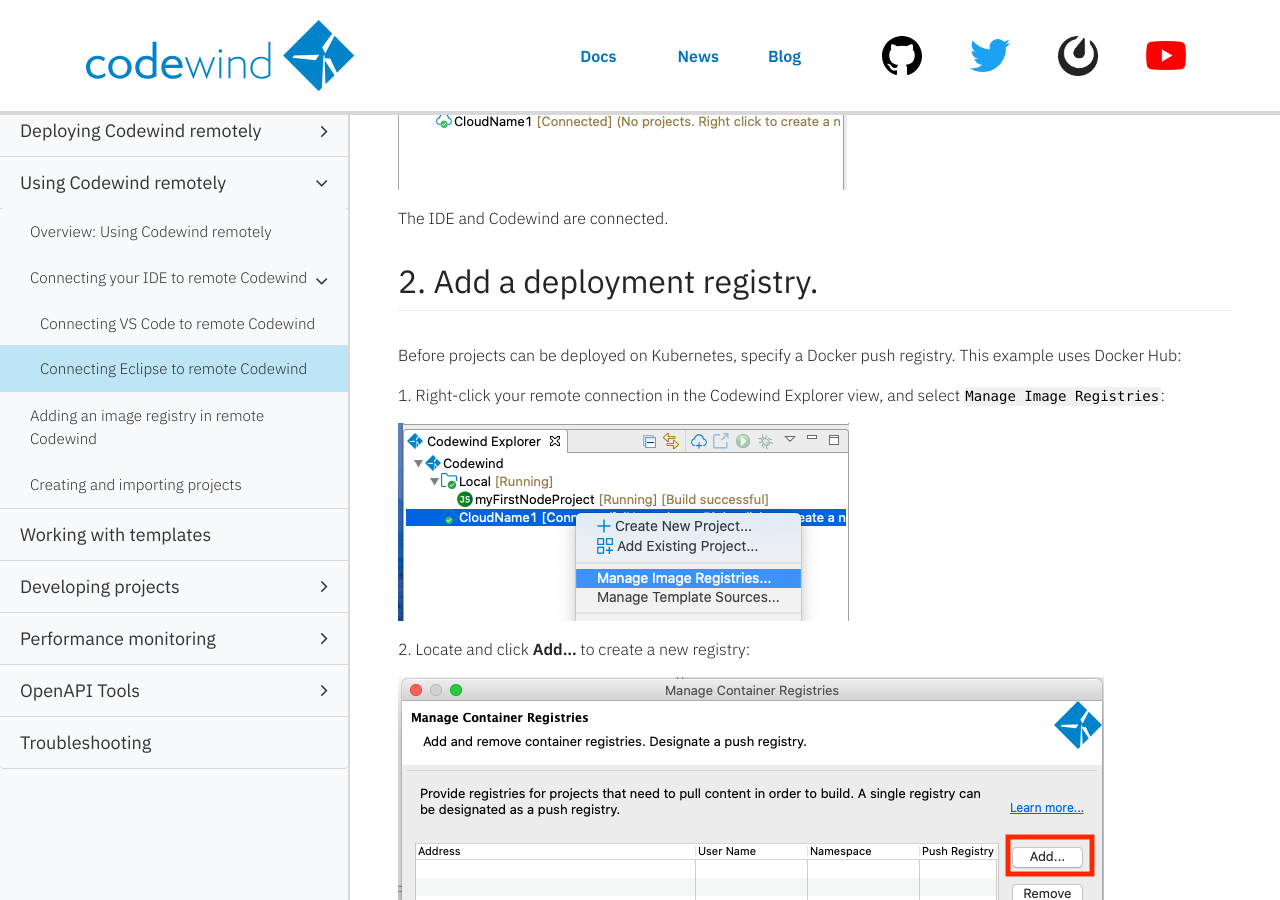
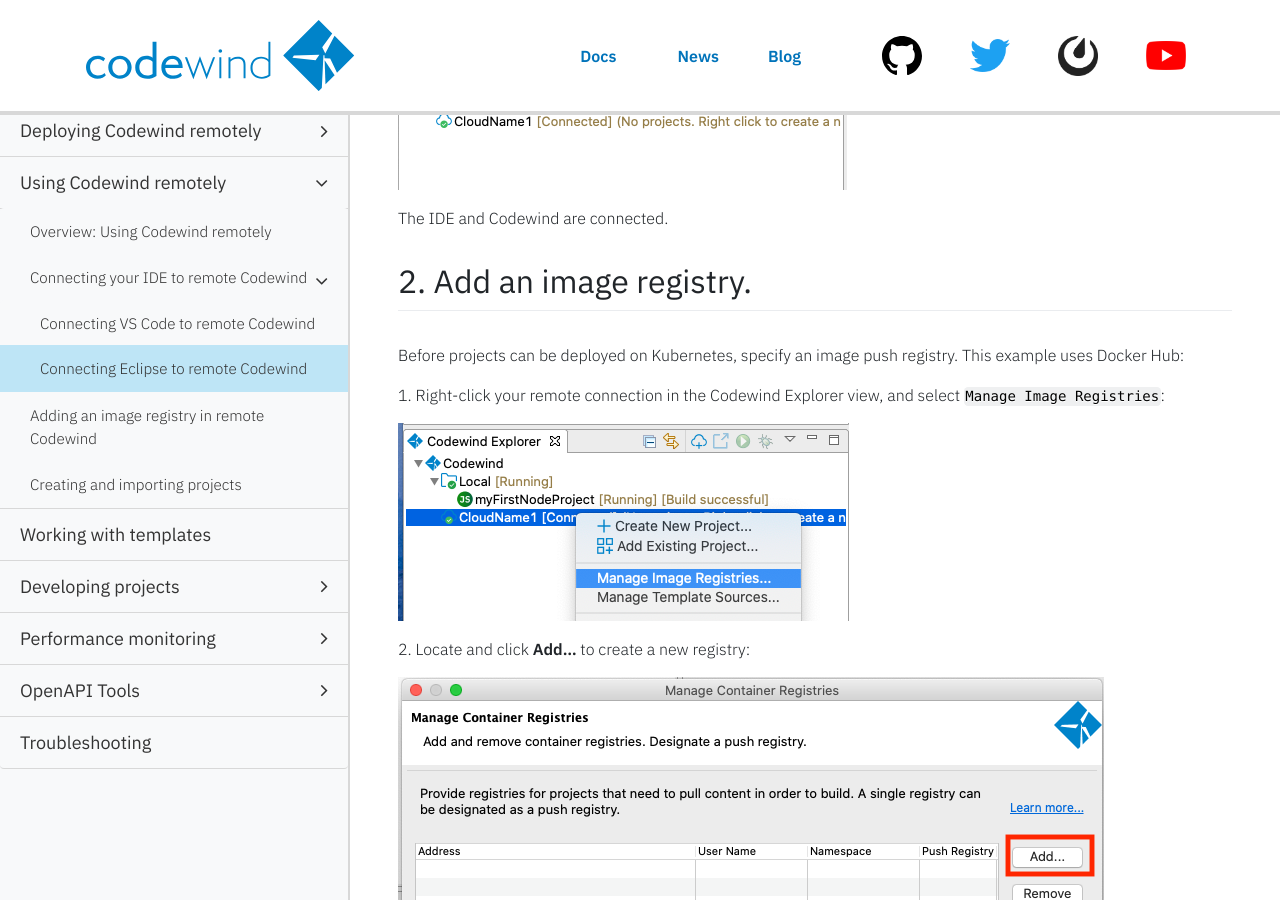
Before and after one commit to eclipse-archived/codewind-docs, a Jekyll site: the page built from docs/_documentations/remotedeploy-eclipse.md, in a window 1280 px wide and 900 px high, scrolled down 1425 px. Built offline with Jekyll 4.4.1, drawn with Linux system fonts in a browser that asks for light colours; nearby versions of some CDN libraries; comment, search, counter and statistics services are not loaded.

Commit message:
Fixing with the correct term "image"

```diff
--- a/docs/_documentations/remotedeploy-eclipse.md
+++ b/docs/_documentations/remotedeploy-eclipse.md
@@ -38,9 +38,9 @@ The IDE validates the connection and adds it to the Codewind panel:
 
 The IDE and Codewind are connected.
 
-## 2. Add a deployment registry.
+## 2. Add an image registry.
 
-Before projects can be deployed on Kubernetes, specify a Docker push registry. This example uses Docker Hub:
+Before projects can be deployed on Kubernetes, specify an image push registry. This example uses Docker Hub:
 
 1\. Right-click your remote connection in the Codewind Explorer view, and select `Manage Image Registries`:
 
```
